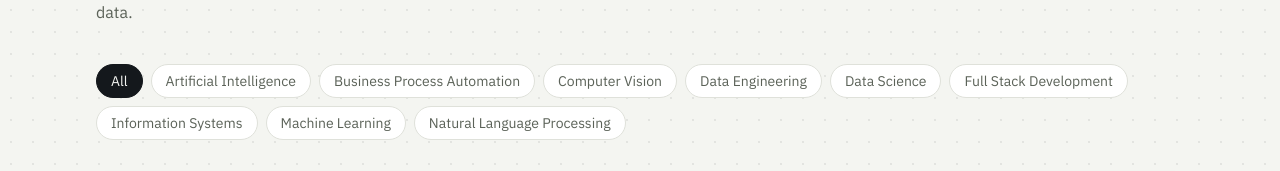
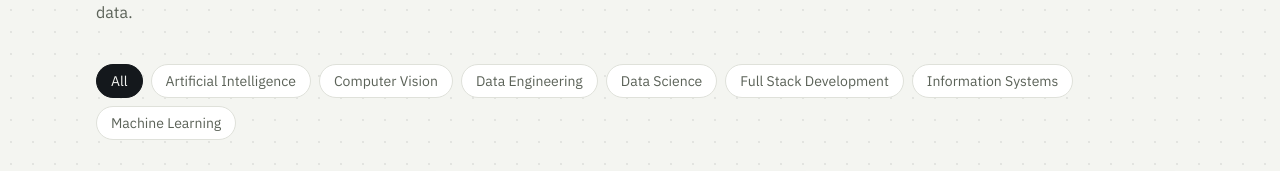
Before and after one commit to Xerow42/Portfolio, a Next.js app: page /projects in a window 1280 px wide. Shown: the part 221-392 px from the top of the page. Built offline with nearby package versions, Linux system fonts and the light colour scheme; no server answers.

Commit message:
Fix CRM project categories for TypeScript compatibility

```diff
--- a/data/projects.ts
+++ b/data/projects.ts
@@ -273,12 +273,10 @@ export const projects: Project[] = [
     "An AI-powered multilingual CRM developed during an information systems internship, combining complaint management, NLP-based sentiment analysis, automatic translation, and email workflow automation.",
 
   category: [
-    "Full Stack Development",
-    "Artificial Intelligence",
-    "Natural Language Processing",
-    "Information Systems",
-    "Business Process Automation",
-  ],
+  "Full Stack Development",
+  "Artificial Intelligence",
+  "Information Systems",
+],
 
   tech: [
     "Python",
```
